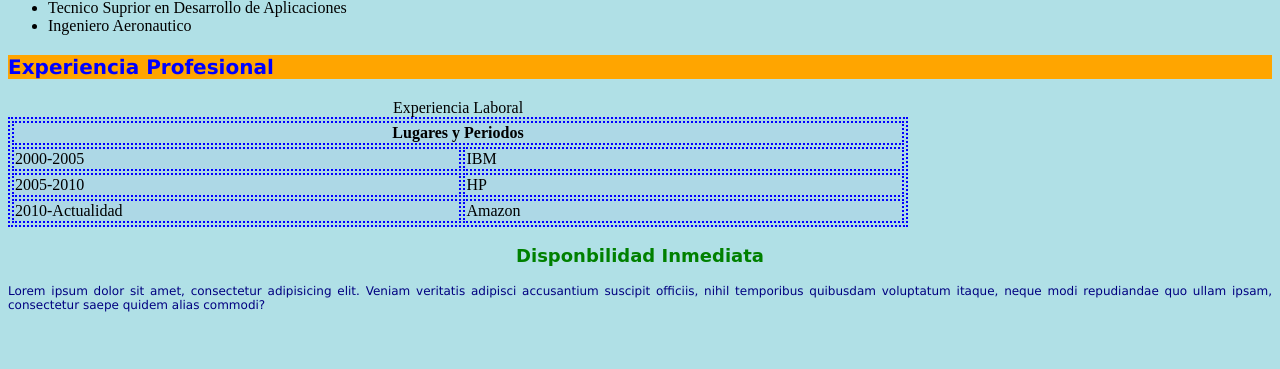
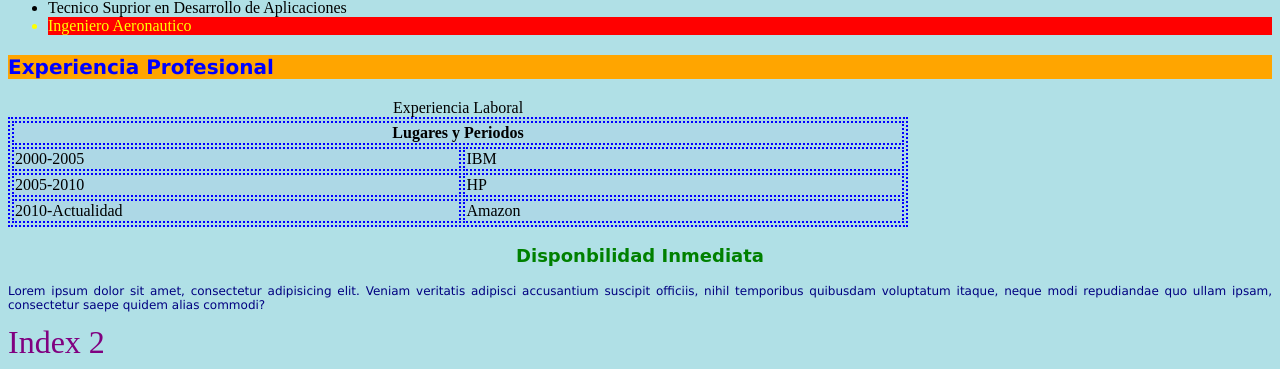
Before and after one commit to alexberrioo2006-dotcom/TRABAJO-CURRICULUM, a plain HTML site: page 6.CURRICULUM/index1.html in a window 1280 px wide. Shown: the part 677-1046 px from the top of the page. Before the commit the page ends 1001 px from the top, so only its background shows below. Drawn offline with Linux system fonts and the light colour scheme.

Commit message:
Add files via upload

```diff
--- a/6.CURRICULUM/index1.html
+++ b/6.CURRICULUM/index1.html
@@ -17,7 +17,7 @@
     <ul>
         <li>Graduado e ESO <a href="https://www.iesjuanbosco.es/">Ies Juan Bosco</a></li>
         <li>Tecnico Suprior en Desarrollo de Aplicaciones</li>
-        <li class="importate">Ingeniero Aeronautico</li>
+        <li class="importante">Ingeniero Aeronautico</li>
     </ul>
     <h3>Experiencia Profesional</h3>
     <table>
@@ -40,5 +40,6 @@
     </table>
     <p class="titulo-grande">Disponbilidad Inmediata</p>
     <p>Lorem ipsum dolor sit amet, consectetur adipisicing elit. Veniam veritatis adipisci accusantium suscipit officiis, nihil temporibus quibusdam voluptatum itaque, neque modi repudiandae quo ullam ipsam, consectetur saepe quidem alias commodi?</p>
+    <a href="index2.html">Index 2</a>
 </body>
 </html>
```
Also changed, not shown: 6.CURRICULUM/index2.html (+1 -0 lines).
